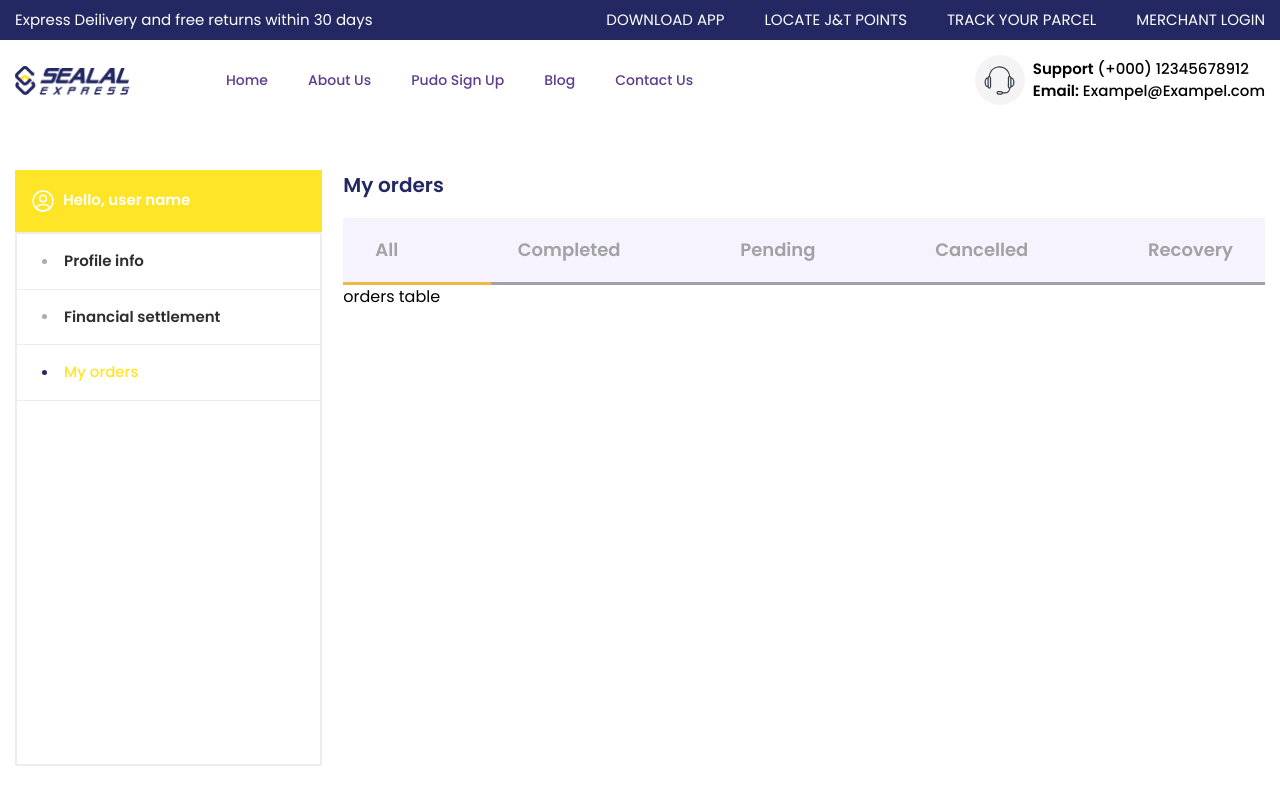
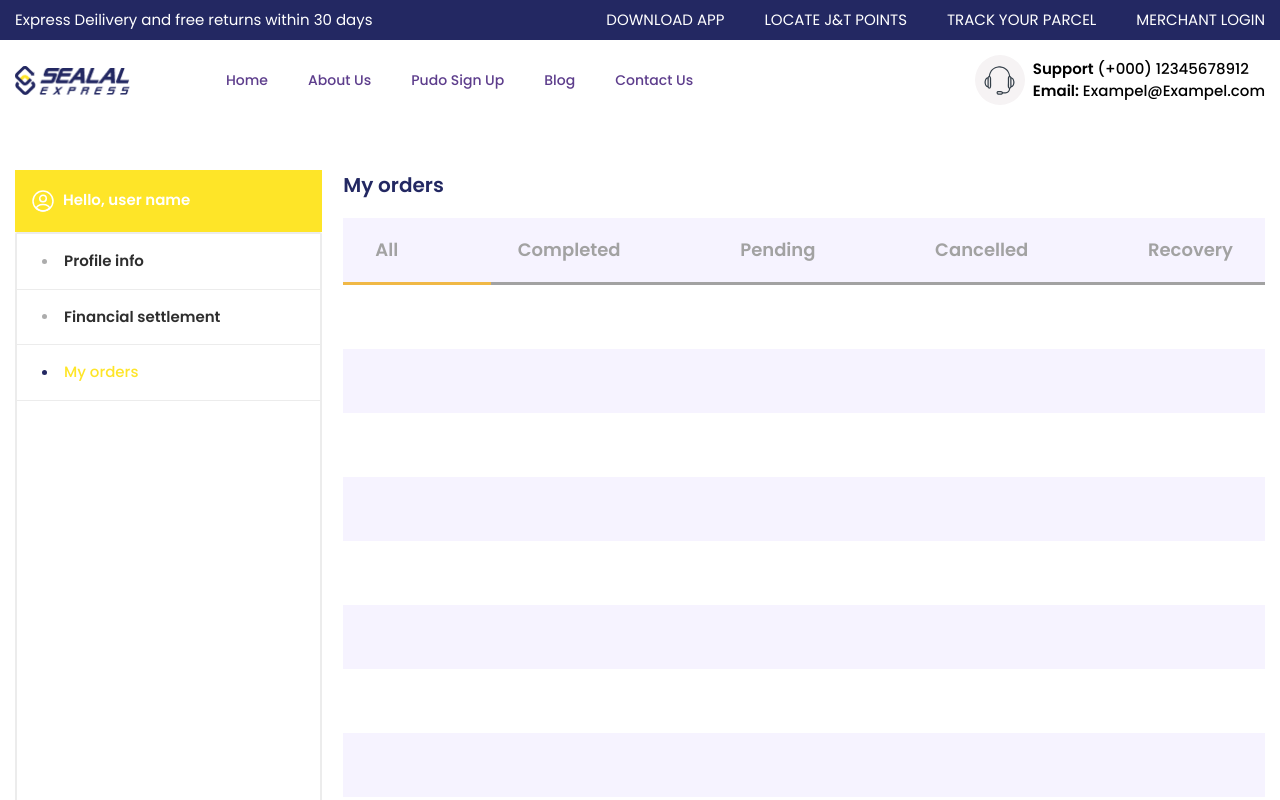
Before and after one commit to mg97-2022/Sealal, a Next.js app: page /profile in a window 1280 px wide. Both pictures are taken after a click on the item "My orders". Shown: the top 800 px of the page. Built offline with nearby package versions, Linux system fonts and the light colour scheme.

Commit message:
enhanced code

```diff
--- a/src/components/Orders/OrdersTable.jsx
+++ b/src/components/Orders/OrdersTable.jsx
@@ -1,5 +1,16 @@
 const OrdersTable = ({ orders }) => {
-  return <div>orders table</div>;
+  return (
+    <ul className="list-none">
+      {Array(10)
+        .fill()
+        .map((order, idx) => (
+          <li
+            key={idx}
+            className={`w-full h-16 ${idx % 2 ? "bg-lightPink" : "white"}`}
+          ></li>
+        ))}
+    </ul>
+  );
 };
 
 export default OrdersTable;
--- a/src/components/Orders/OrdersTabs.jsx
+++ b/src/components/Orders/OrdersTabs.jsx
@@ -1,4 +1,4 @@
-import LangUtils from "../../utils/language";
+import LangUtils from "@/utils/language";
 
 const OrdersTabs = ({
   ordersStatuses,
@@ -12,7 +12,7 @@ const OrdersTabs = ({
           <li
             key={status.id}
             onClick={() => onChangeActiveOrdersStatus(status.id)}
-            className="text-lg capitalize text-[#A2A2A2] font-semibold text-center"
+            className="text-lg first-letter:capitalize text-[#A2A2A2] font-semibold text-center"
           >
             {LangUtils.FetchWord(status.status)}
           </li>
--- a/src/context/languageContext.js
+++ b/src/context/languageContext.js
@@ -1,5 +1,5 @@
 import React, { useState, createContext } from "react";
-import LangUtils from "../utils/language";
+import LangUtils from "@/utils/language";
 
 const LanguageContext = createContext();
 
```
